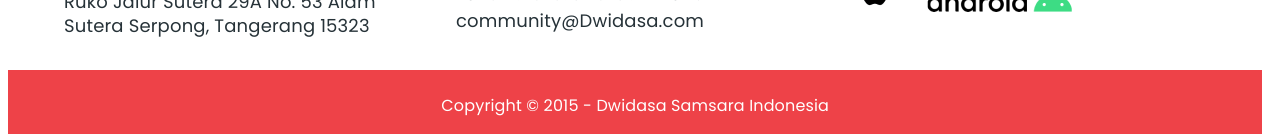
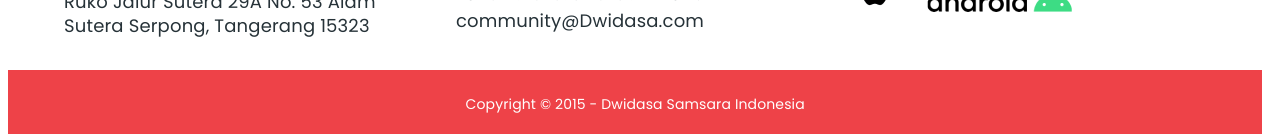
Before and after one commit to arashkhattal/React_landingpage, a React (Create React App) app: page / in a window 1280 px wide. Shown: the part 1975-2114 px from the top of the page. Built offline with nearby package versions, Linux system fonts and the light colour scheme.

Commit message:
Update footer.js

```diff
--- a/src/pages/footer.js
+++ b/src/pages/footer.js
@@ -10,6 +10,7 @@
       <Typography
         className="text"
         sx={{
+          fontSize: "14px",
           fontFamily: "Poppins",
           color: "#ffffff",
           textAlign: "center",
```
